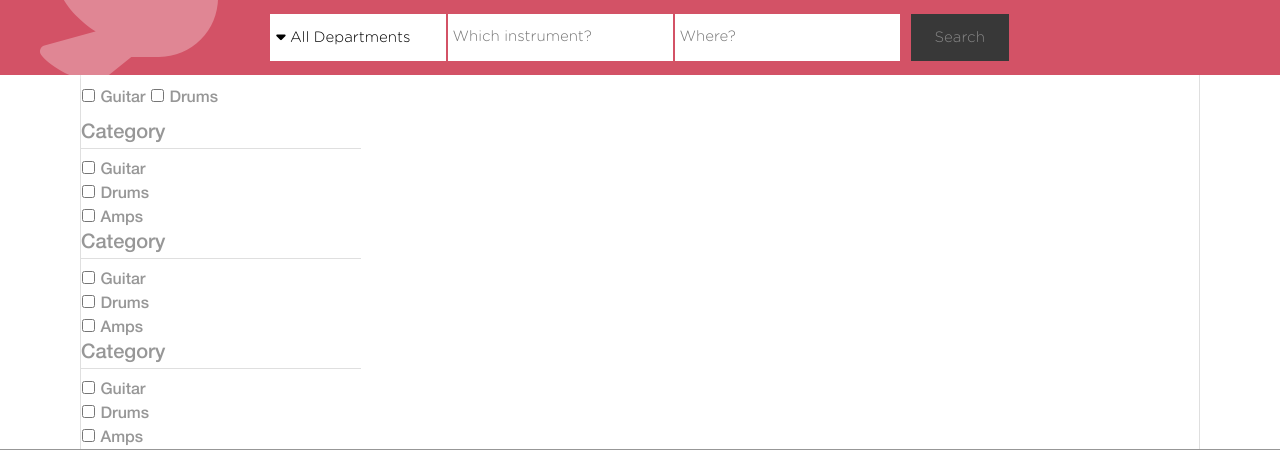
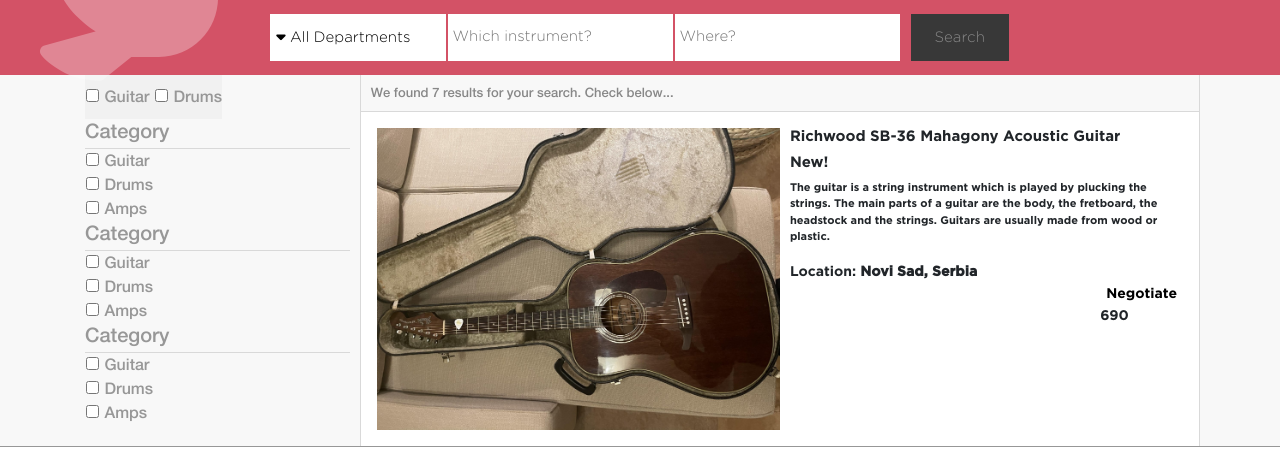
Before and after one commit to Mandeln/GOLUB, a website: page index1.html in a window 1280 px wide. Shown: the part 155-623 px from the top of the page. Drawn offline with nearby package versions, Linux system fonts and the light colour scheme.

Commit message:
add main index1

```diff
--- a/css/style.css
+++ b/css/style.css
@@ -452,7 +452,6 @@
 
   .search-container {
     margin: 0 80px 0 80px;
-    border-left: 1px solid rgba(0,0,0,.125);
     border-right: 1px solid rgba(0,0,0,.125);
   }
 
@@ -460,6 +459,8 @@
     font-family: Helvetice-medium, sans-serif;
     font-weight: normal;
     color: #979797;
+    padding-left: 5px;
+    padding-right: 10px;
   }
 
   .search-container .card {
@@ -470,11 +471,51 @@
   .firstest-card {
     padding-top: 10px;
     padding-bottom: 10px;
+    background-color: #8888880f;
   }
 
   .search-container > aside > article > h5 {
     padding-bottom: 5px;
     border-bottom: 1px solid rgba(0,0,0,.125);
+    background-color: #8888880f;
+    margin-bottom: 0;
+  }
+
+  .search-main {
+    background-color: #8888880f;
+  }
+
+  .search-container > aside > article > form {
+    background-color: #8888880f;
+  }
+
+  .srch-results {
+    padding-left: 10px;
+    font-size: 13px;
+    font-family: Helvetice-medium, sans-serif;
+    color: #888888;
+    border-bottom: 1px solid rgba(0,0,0,.125);
+  }
+
+  .big {
+    border-left: 1px solid rgba(0,0,0,.125);
+  }
+
+  .small img {
+    max-width: 100%;
+    min-height: 100%;
+  }
+
+  .srch-text {
+    padding-left: 10px;
+  }
+
+  .srch-text h5 {
+    font-size: 15px;
+  }
+
+  .srch-text p {
+    font-size: 11px;
   }
 
   footer  a {
--- a/index1.html
+++ b/index1.html
@@ -36,7 +36,7 @@
           </section>
       </nav>
   </header>
-  <main>
+  <main class="search-main">
     <section class="search-container d-flex flex-row justify-content-center">
       <aside class="col-3">
         <article class="firstest-card d-inline-block">
@@ -79,8 +79,28 @@
         </form>
       </article>
       </aside>
-      <section class="col-9"></section>
+      <section class="big col-9">
+        <section class="srch-results py-2 d-inline-block w-100">We found 7 results for your search. Check below...</section>
+        <section class="srch-card-holder">
+          <article class="small card d-flex flex-column flex-md-row flex-nowrap px-3 py-3">
+            <div class="srch-img w-50"><img src="/css/assets/stuff/2.jpeg" alt="picture"></div>
+            <div class="srch-text w-50">
+              <h5>Richwood SB-36 Mahagony Acoustic Guitar</h5>
+              <h5 class="notice">New!</h5>
+              <p>The guitar is a string instrument which is played by plucking the strings. The main parts of a guitar are the body, the fretboard, the headstock and the strings. Guitars are usually made from wood or plastic.</p>
+              <span>Location: <strong>Novi Sad, Serbia</strong></span>
+              <div class="d-flex flex-row flex-nowrap justify-content-between">
+                <div class="date"></div>
+                <div class="small-buttons d-inline">
+                  <button>Negotiate</button>
+                  <div>690</div>
+                </div>
+              </div>
+            </div>
+          </article>
+        </section>
     </section>
+  </section>
   </main>
   <footer>
     <section class="d-flex flex-row align-items-top pt-4">
```
